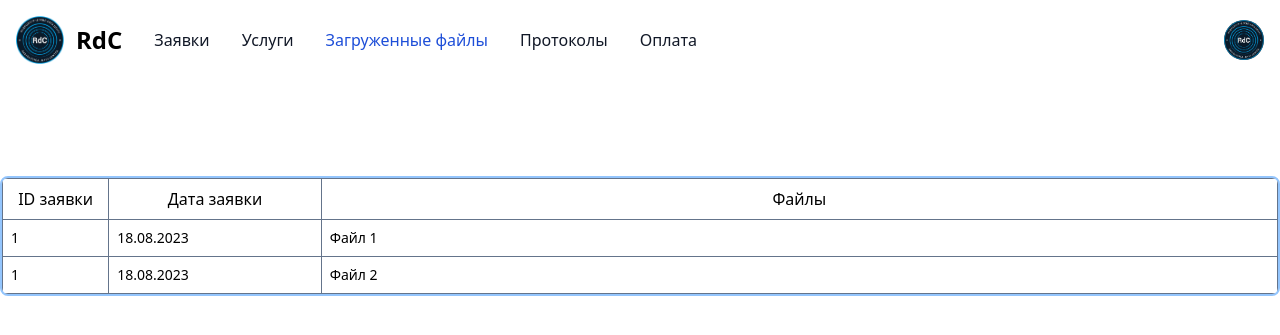
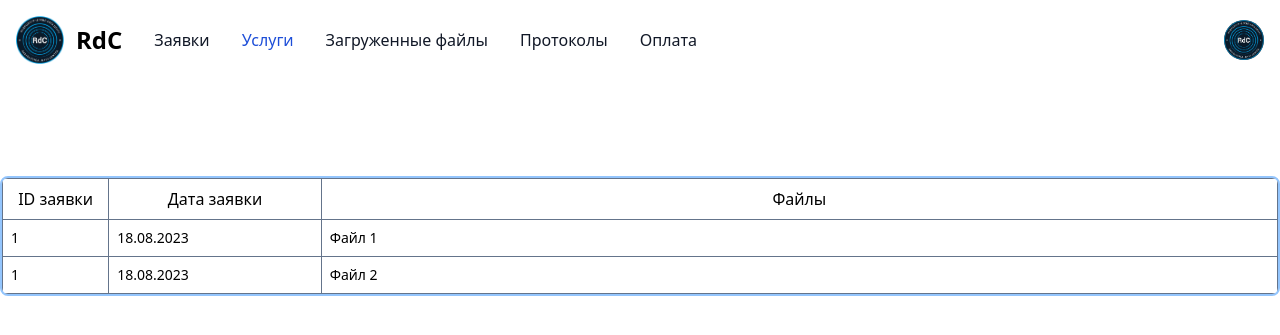
Before and after one commit to Abcenty/RDC, a Django app: page /uploadedfiles/ in a window 1280 px wide. Shown: the top 335 px of the page. Run offline with Django 4.2, Linux system fonts and the light colour scheme; some libraries are stand-ins or nearby versions.

Commit message:
Fix urls

```diff
--- a/RDC/treatment/templates/treatment/UploadedFiles/uploadedfiles.html
+++ b/RDC/treatment/templates/treatment/UploadedFiles/uploadedfiles.html
@@ -93,19 +93,19 @@
     <div class="items-center justify-between w-full md:flex md:w-auto md:order-1" :class="mobileMenu ? 'block' : 'hidden'">
         <ul class="flex flex-col font-medium p-4 md:p-0 mt-4 border border-gray-100 rounded-lg bg-gray-50 md:flex-row md:space-x-8 md:mt-0 md:border-0 md:bg-white">
           <li>
-          <a href="/service" class="block py-2 pl-3 pr-4 text-gray-900 rounded hover:bg-gray-100 md:hover:bg-transparent md:hover:text-blue-700 md:p-0">Заявки</a>
+            <a href={% url 'service' %} class="block py-2 pl-3 pr-4 text-gray-900 rounded hover:bg-gray-100 md:hover:bg-transparent md:hover:text-blue-700 md:p-0">Заявки</a>
           </li>
           <li>
-          <a href="/services" class="block py-2 pl-3 pr-4 text-gray-900 rounded hover:bg-gray-100 md:hover:bg-transparent md:hover:text-blue-700 md:p-0">Услуги</a>
+            <a href={% url 'services' %} class="block py-2 pl-3 pr-4 rounded hover:bg-gray-100 md:hover:bg-transparent text-blue-700 md:p-0">Услуги</a>
           </li>
           <li>
-          <a href="/" class="block py-2 pl-3 pr-4 text-blue-700 rounded hover:bg-gray-100 md:hover:bg-transparent md:hover:text-blue-700 md:p-0">Загруженные файлы</a>
+            <a href={% url 'uploadedfiles' %} class="block py-2 pl-3 pr-4 text-gray-900 rounded hover:bg-gray-100 md:hover:bg-transparent md:hover:text-blue-700 md:p-0">Загруженные файлы</a>
           </li>
           <li>
-          <a href="/protocols" class="block py-2 pl-3 pr-4 text-gray-900 rounded hover:bg-gray-100 md:hover:bg-transparent md:hover:text-blue-700 md:p-0">Протоколы</a>
+            <a href="#" class="block py-2 pl-3 pr-4 text-gray-900 rounded hover:bg-gray-100 md:hover:bg-transparent md:hover:text-blue-700 md:p-0">Протоколы</a>
           </li>
           <li>
-          <a href="/payment" class="block py-2 pl-3 pr-4 text-gray-900 rounded hover:bg-gray-100 md:hover:bg-transparent md:hover:text-blue-700 md:p-0">Оплата</a>
+            <a href={% url 'payment' %} class="block py-2 pl-3 pr-4 text-gray-900 rounded hover:bg-gray-100 md:hover:bg-transparent md:hover:text-blue-700 md:p-0">Оплата</a>
           </li>
         </ul>
       </div>
```
Also changed, not shown: RDC/treatment/templates/treatment/Services/services.html (+5 -5 lines). Lines whose indentation alone changed are shown as unchanged.
